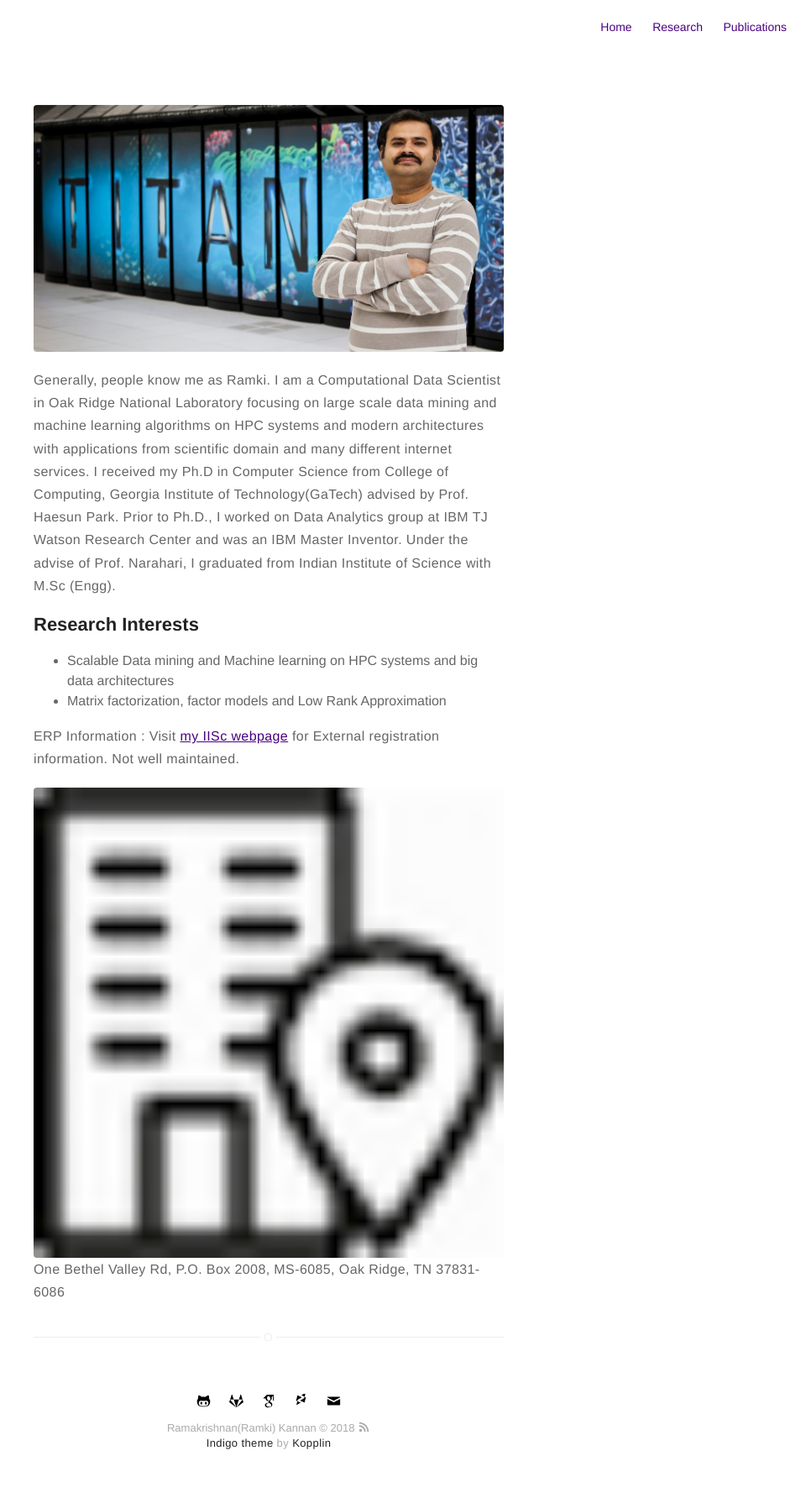
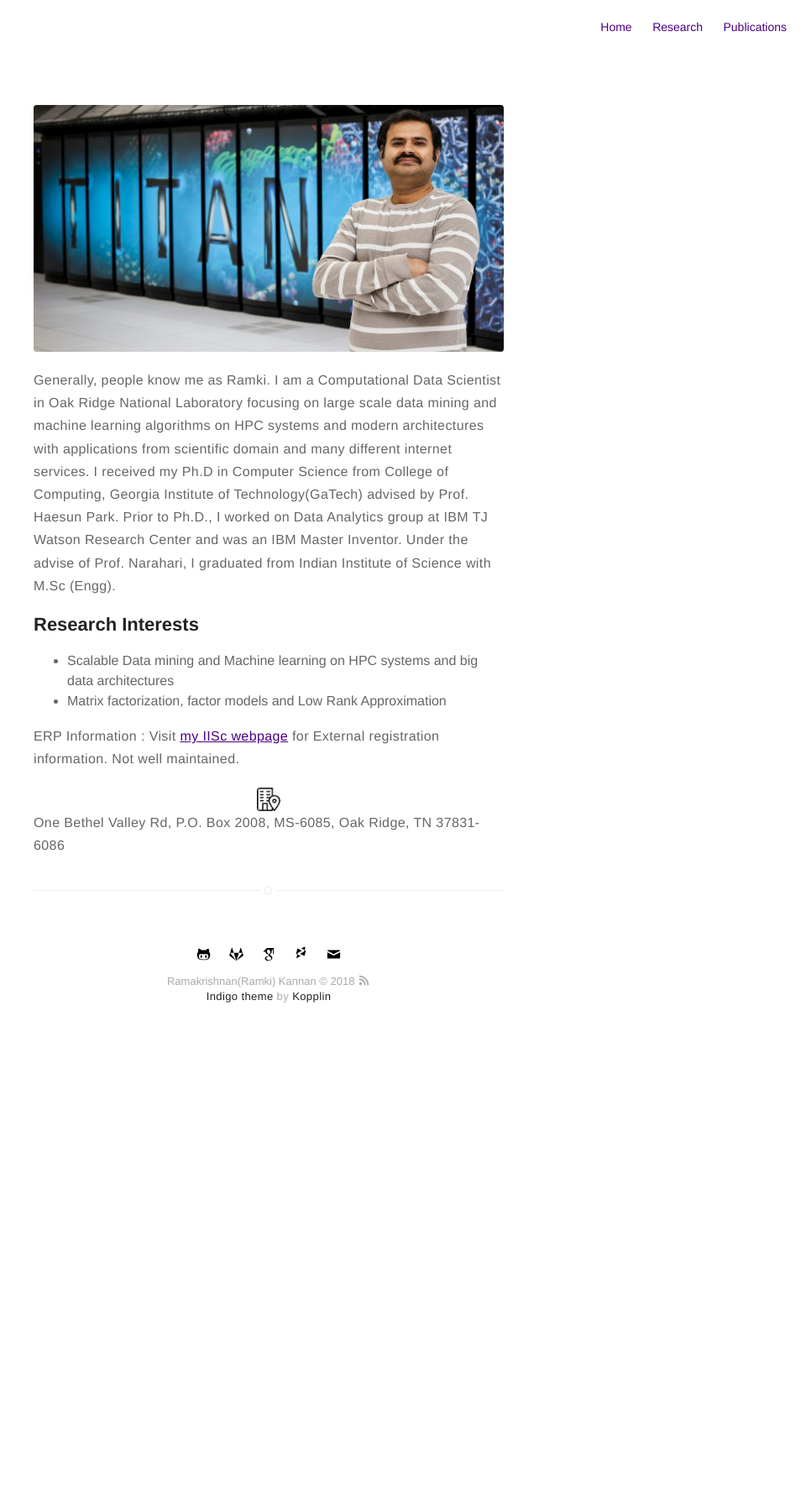
Before and after one commit to ramkikannan/ramkikannan.github.io, a Jekyll site: the page built from about.md, in a window 1280 px wide. Shown: the whole page at 84% size, without its empty margins (320-1280 px from the left). Built offline with Jekyll 4.4.1, drawn with Linux system fonts in a browser that asks for light colours; a style sheet for code colours, icons or effects is not loaded; after the commit the page ends 1258 px from its top, so only the background shows below that.

Commit message:
stackoverflow response for image width height

```diff
--- a/about.md
+++ b/about.md
@@ -13,7 +13,7 @@ Generally, people know me as Ramki. I am a Computational Data Scientist in Oak R
 
 ERP Information : Visit [my IISc webpage](http://clweb.csa.iisc.ernet.in/rkrishnan/) for External registration information. Not well maintained.
 
-<img src="../figs/officeaddress.png">
+<img src="../figs/officeaddress.png" style="width:5%!important;">
 One Bethel Valley Rd,
 P.O. Box 2008, MS-6085,
 Oak Ridge, TN 37831-6086
```
